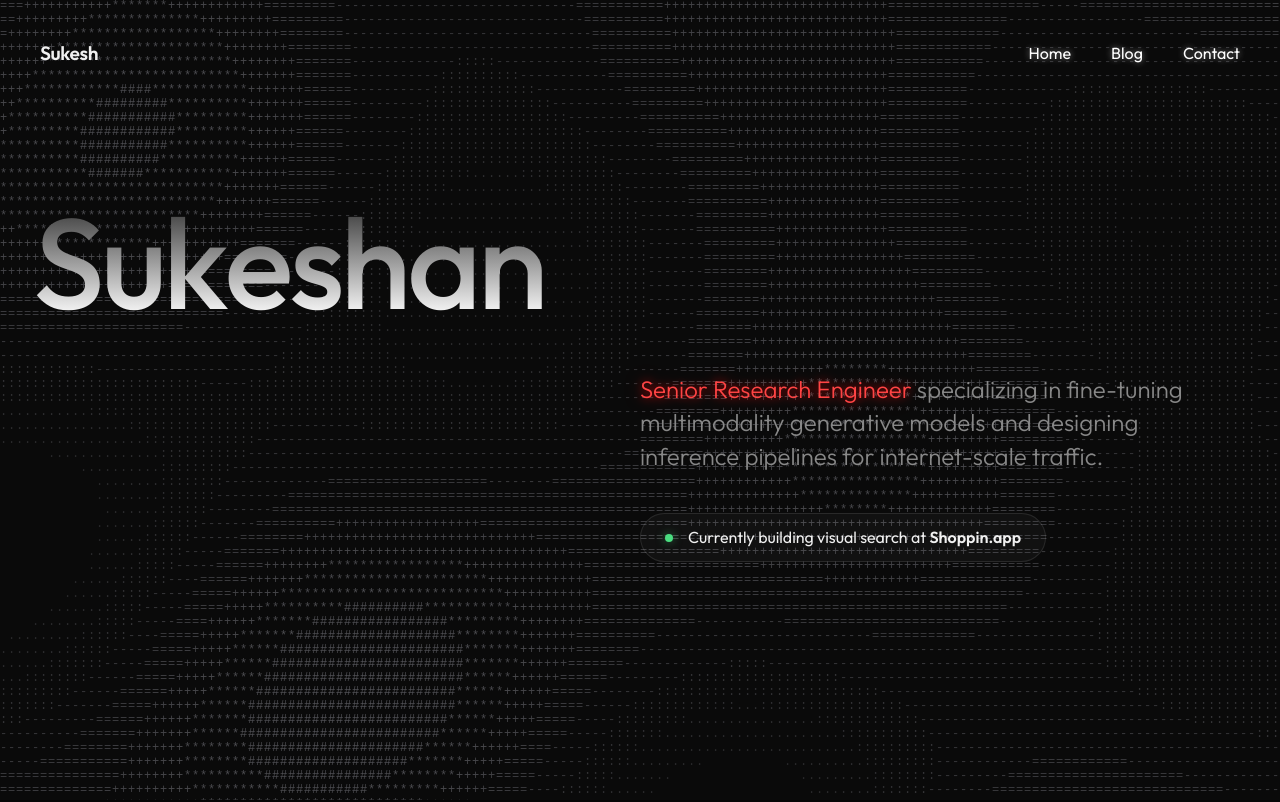
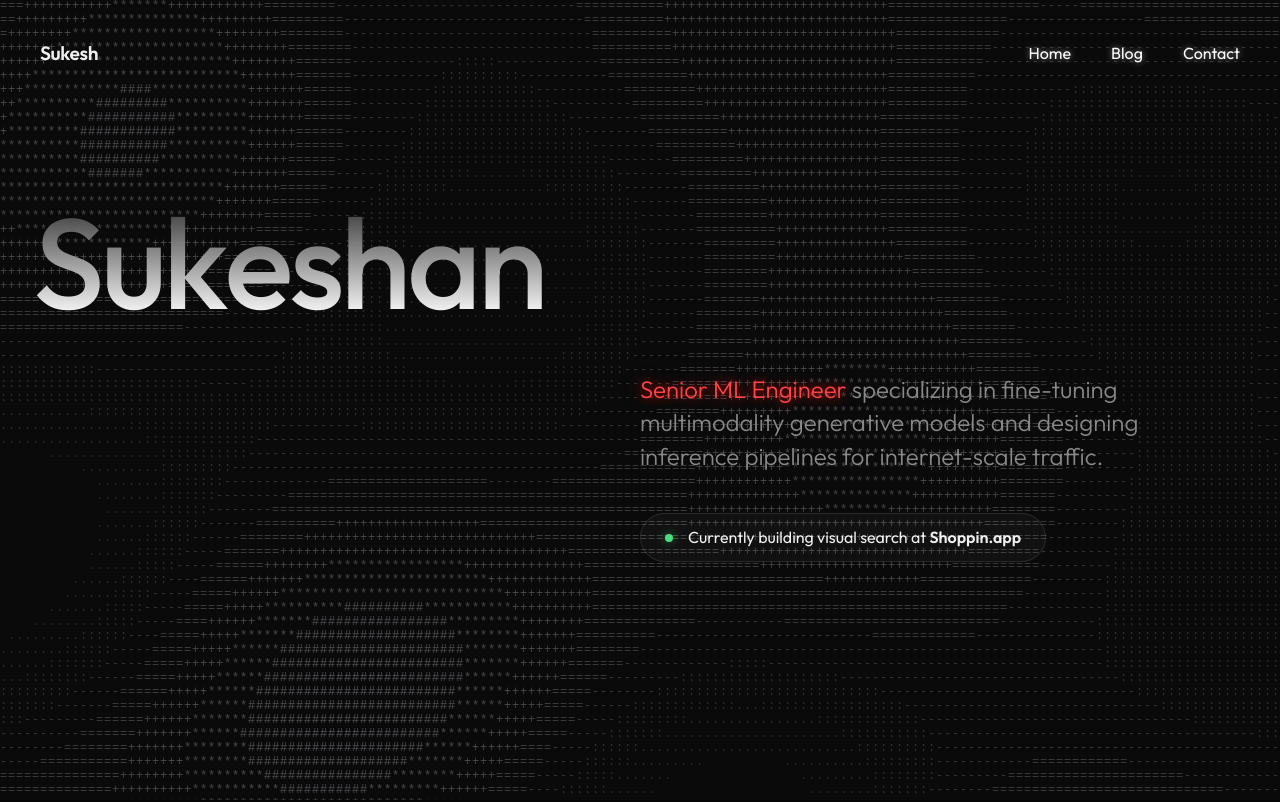
Before and after one commit to sukeshan/mlspace, a plain HTML site: page index.html in a window 1280 px wide. Shown: the top 802 px of the page. Drawn offline with Linux system fonts and the light colour scheme; animation ran at ten frames a second.

Commit message:
Update job title

```diff
--- a/index.html
+++ b/index.html
@@ -25,7 +25,7 @@
             <h1 class="glow-text">Sukeshan</h1>
             <div class="hero-intro">
                 <p>
-                    <span class="glow-text-word role-highlight">Senior Research Engineer</span>
+                    <span class="glow-text-word role-highlight">Senior ML Engineer</span>
                     <span class="glow-text-word">specializing in fine-tuning multimodality
                         generative models and designing
                         inference pipelines for internet-scale traffic.</span>
```
